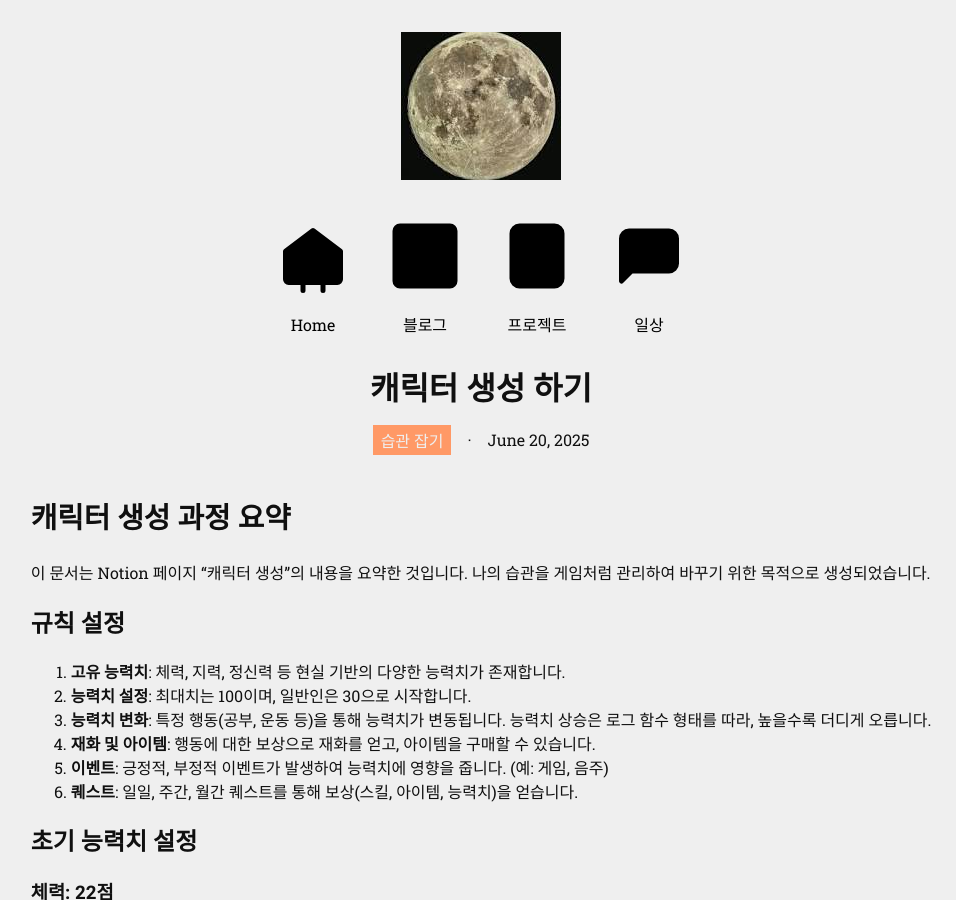
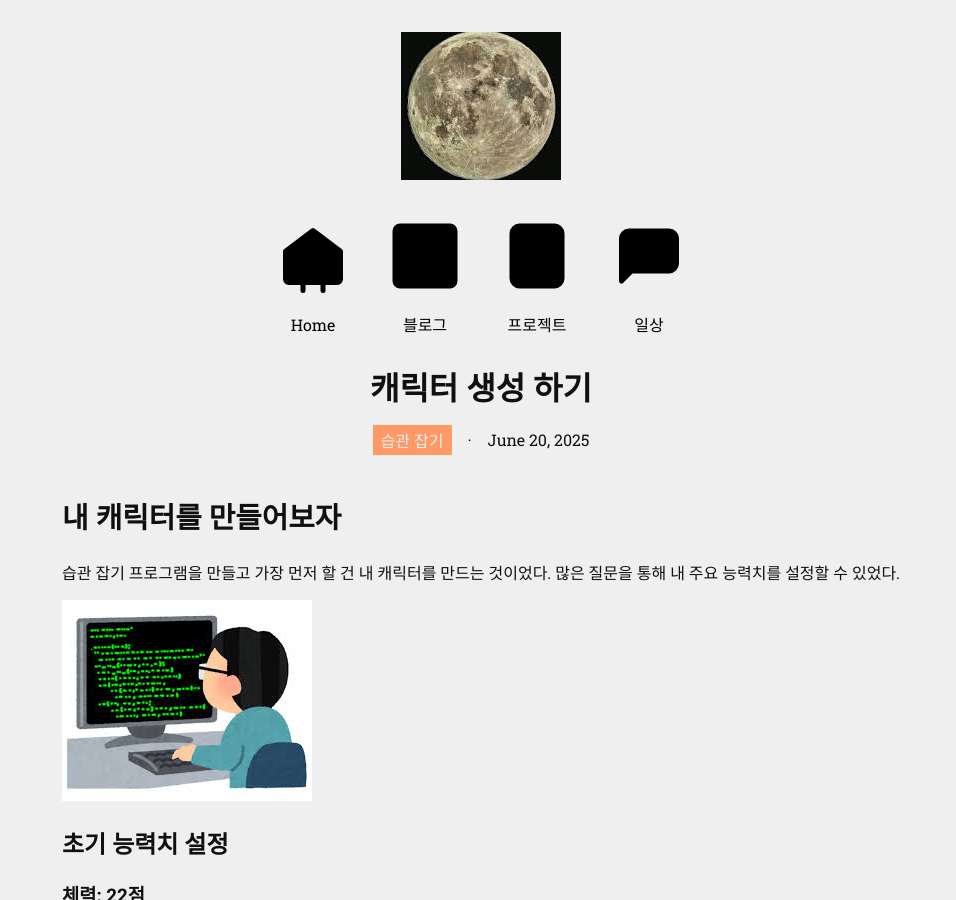
Before and after one commit to davidpro08/davidpro08.github.io, a Jekyll site: the page built from _posts/2025-06-20-캐릭터-생성-하기.markdown, in a window 1280 px wide and 900 px high. Shown: the whole window, without its empty margins (159-1115 px from the left). Built offline with Jekyll 4.4.1, drawn with Linux system fonts in a browser that asks for light colours; some web fonts are replaced; comment, search, counter and statistics services are not loaded; some of the changed text lies outside the part shown.

Commit message:
캐릭터 생성 포스트트

```diff
--- a/_layouts/post.html
+++ b/_layouts/post.html
@@ -1,6 +1,7 @@
 ---
 layout: default
 ---
+
 
 <article class="post">
 
--- a/_posts/2025-06-20-캐릭터-생성-하기.markdown
+++ b/_posts/2025-06-20-캐릭터-생성-하기.markdown
@@ -5,18 +5,11 @@ date:   2025-06-20 03:03:20 +0900
 categories: [습관 잡기]
 ---
 
-# 캐릭터 생성 과정 요약
+# 내 캐릭터를 만들어보자
 
-이 문서는 Notion 페이지 "캐릭터 생성"의 내용을 요약한 것입니다. 나의 습관을 게임처럼 관리하여 바꾸기 위한 목적으로 생성되었습니다.
+습관 잡기 프로그램을 만들고 가장 먼저 할 건 내 캐릭터를 만드는 것이었다. 많은 질문을 통해 내 주요 능력치를 설정할 수 있었다.
 
-## 규칙 설정
-
-1.  **고유 능력치**: 체력, 지력, 정신력 등 현실 기반의 다양한 능력치가 존재합니다.
-2.  **능력치 설정**: 최대치는 100이며, 일반인은 30으로 시작합니다.
-3.  **능력치 변화**: 특정 행동(공부, 운동 등)을 통해 능력치가 변동됩니다. 능력치 상승은 로그 함수 형태를 따라, 높을수록 더디게 오릅니다.
-4.  **재화 및 아이템**: 행동에 대한 보상으로 재화를 얻고, 아이템을 구매할 수 있습니다.
-5.  **이벤트**: 긍정적, 부정적 이벤트가 발생하여 능력치에 영향을 줍니다. (예: 게임, 음주)
-6.  **퀘스트**: 일일, 주간, 월간 퀘스트를 통해 보상(스킬, 아이템, 능력치)을 얻습니다.
+![프로그래머](/assets/img/icons/Irasutoya/programmer.png)
 
 ## 초기 능력치 설정
 
@@ -68,3 +61,8 @@ categories: [습관 잡기]
 
 ### 불완전 마스터 (패시브, B등급)
 -   빠른 학습 속도에도 불구하고, 완벽한 이해를 위해 시간이 필요한 지적 능력 특성을 반영합니다.
+
+## 얻은 것과 앞으로 할 것
+1. 내가 만든 지침에 따라 챗지피티가 능력치와 스킬을 생성하는 것이 신기했다.
+2. 만드는 만큼 잘 써야 한다.
+3. 목표 설정, 재화 등을 잘 설정해서 계속 좋은 습관을 기르고 싶다.
```
Also changed, not shown: _posts/2025-06-20-기가-채드-만들기.markdown (added, +60 -0 lines), assets/img/icons/Giga_Chad.png (added), assets/img/icons/Irasutoya/programmer.png (added).
